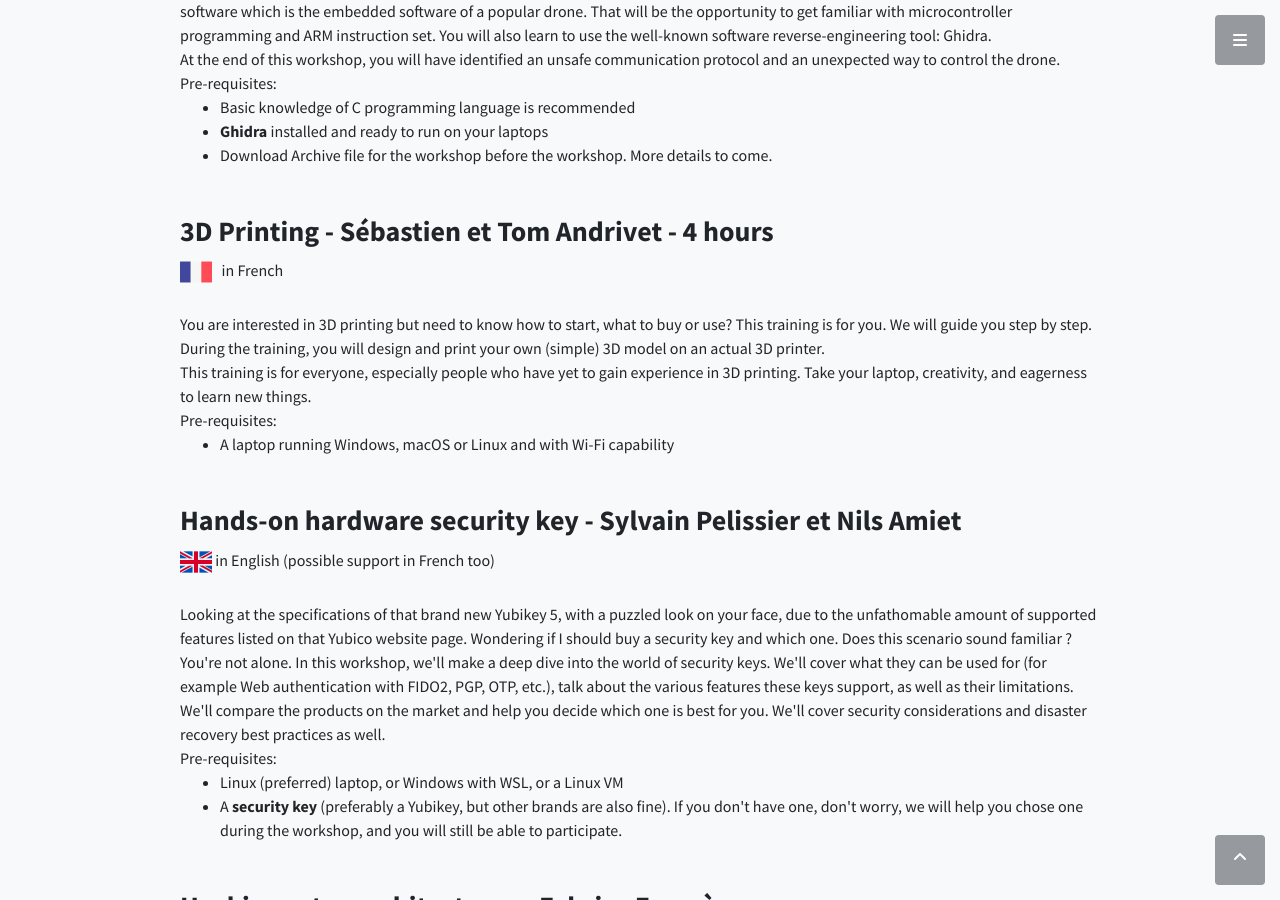
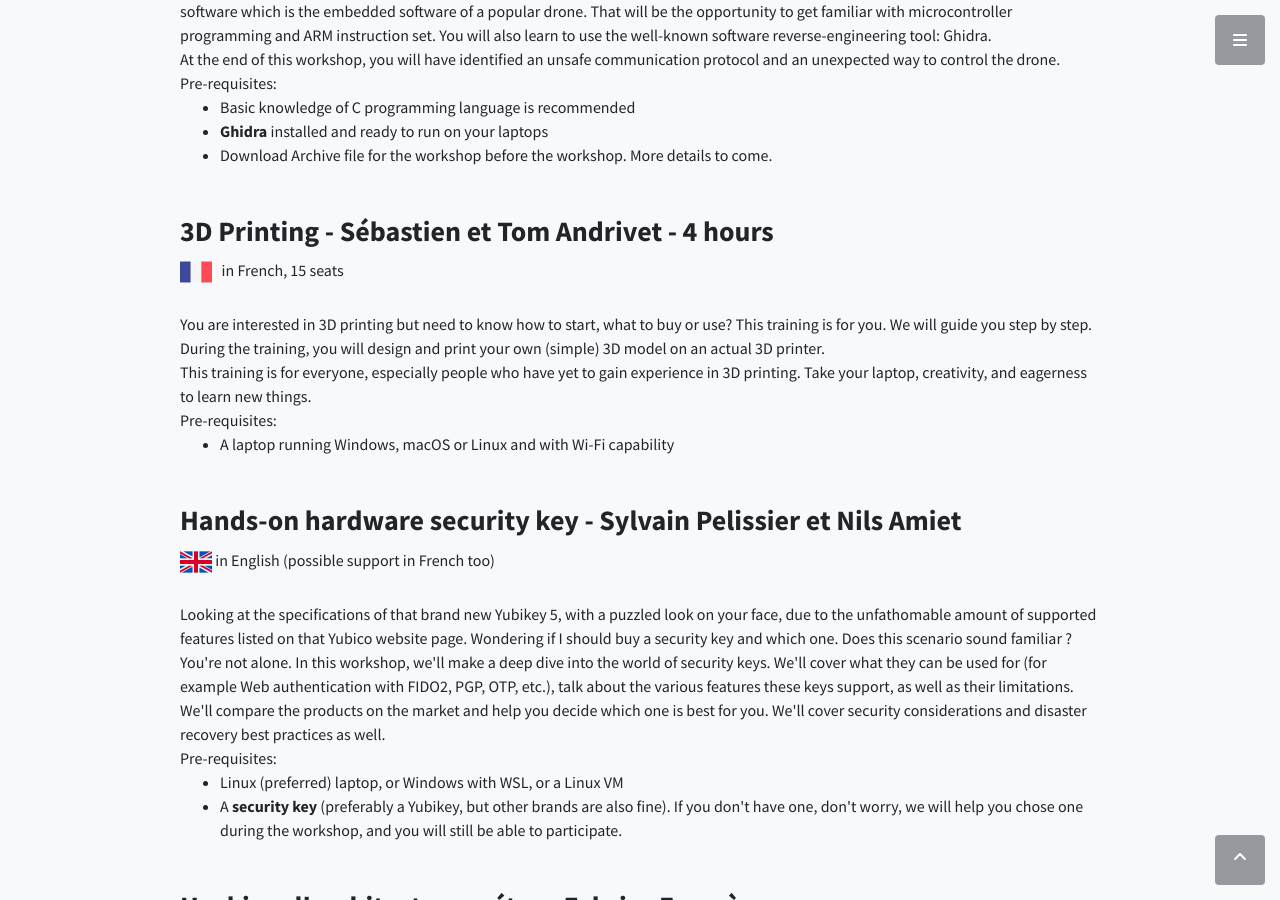
Before and after one commit to ph0wn/ph0wn.github.io, a Jekyll site: the page built from index.html, in a window 1280 px wide and 900 px high, scrolled down 4044 px. Built offline with Jekyll 4.4.1, drawn with Linux system fonts in a browser that asks for light colours; some of the changed text lies outside the part shown.

Commit message:
hardwear sponsor + seats for some workshops

```diff
--- a/index.html
+++ b/index.html
@@ -124,7 +124,7 @@ communication protocol and an unexpected way to control the drone.
 		     <li>Download Archive file for the workshop before the workshop. More details to come.</li>
 		 </ul>
 
-		 <h3 class="mt-5">3D Printing - Sébastien et Tom Andrivet - 4 hours</h3><img src="/images/france.png"  title="icon made by www.freepik.com" alt="icon made by www.freepik.com" width="32px" /> &nbsp; in French<br><br>
+		 <h3 class="mt-5">3D Printing - Sébastien et Tom Andrivet - 4 hours</h3><img src="/images/france.png"  title="icon made by www.freepik.com" alt="icon made by www.freepik.com" width="32px" /> &nbsp; in French, 15 seats<br><br>
 
 		 You are interested in 3D printing but need to know how to start, what to buy or use?
 		 This training is for you. We will guide you step by step. During the training, you will design and print your own (simple) 3D model on an actual 3D printer.
@@ -155,7 +155,7 @@ decide which one is best for you. We'll cover security considerations and
 		     <li>A <b>security key</b> (preferably a Yubikey, but other brands are also fine). If you don't have one, don't worry, we will help you chose one during the workshop, and you will still be able to participate.</li>
 		 </ul>
 
-		 <h3 class="mt-5">Hacking retro architectures - Fabrice Franc&egrave;s</h3><img src="/images/france.png"  title="icon made by www.freepik.com" alt="icon made by www.freepik.com" width="32px" /> &nbsp; in French<br><br>
+		 <h3 class="mt-5">Hacking d'architectures r&eacute;tro - Fabrice Franc&egrave;s</h3><img src="/images/france.png"  title="icon made by www.freepik.com" alt="icon made by www.freepik.com" width="32px" /> &nbsp; in French, at 14:00 - 8 seats<br>
 
 		 Hacking old consoles or arcade boards might be seen as a useless activity,
 nonetheless it is not only fun but very educational indeed as a first step
@@ -251,6 +251,8 @@ board, ROM hacking will be practiced both on arcade ROMs emulated with MAME,
     <a href="https://besecure.fr"> <img src="/images/bsecure.png" width="230px" /></a>&nbsp; &nbsp; &nbsp;  &nbsp; &nbsp; &nbsp; &nbsp;
     <a href="https://www.serma-safety-security.com"><img src="/images/serma.jpg" width="230px" /></a>&nbsp; &nbsp; &nbsp;  &nbsp; &nbsp; &nbsp; &nbsp;
     <a href="https://penthertz.com"><img src="/images/Penthertz-logosquare.png" width="230px" /></a>&nbsp; &nbsp; &nbsp;  &nbsp; &nbsp; &nbsp; &nbsp;
+    <br>
+    <a href="https://hardwear.io"> <img src="/images/hardwear_300.png" width="200px" /></a>&nbsp; &nbsp; &nbsp;  &nbsp; &nbsp; &nbsp; &nbsp;
     <a href="https://connect.ed-diamon.com/hackable"><img src="./images/HK-logoWeb-mid.png" width="200px" /></a>&nbsp; &nbsp; &nbsp;  &nbsp; &nbsp; &nbsp; &nbsp;
     <!--
 	 <a href="https://www.yeswehack.com/"> <img src="/images/YWH-black.png" width="250px" /> </a>&nbsp; &nbsp; &nbsp;  &nbsp; &nbsp; &nbsp; &nbsp;
@@ -260,8 +262,6 @@ board, ROM hacking will be practiced both on arcade ROMs emulated with MAME,
 	 <a href="https://connect.ed-diamond.com/misc"> <img src="./images/logo-misc.png" width="200px" /></a>&nbsp; &nbsp; &nbsp;  &nbsp; &nbsp; &nbsp; &nbsp;
          <a href="https://bugscale.ch"><img src="/images/Bugscale_centered.svg" width="250px" /></a>&nbsp; &nbsp; &nbsp;  &nbsp; &nbsp; &nbsp; &nbsp;
 	 <img src="./images/collshade.png" width="200px" />
-	 <a href="https://hardwear.io"> <img src="/images/hardwear_300.png" width="200px" /></a>&nbsp; &nbsp; &nbsp;  &nbsp; &nbsp; &nbsp; &nbsp;
-
     -->
     &nbsp; &nbsp; &nbsp;  &nbsp; &nbsp; &nbsp; &nbsp;
         &nbsp; &nbsp; &nbsp;  &nbsp; &nbsp; &nbsp; &nbsp;
```
